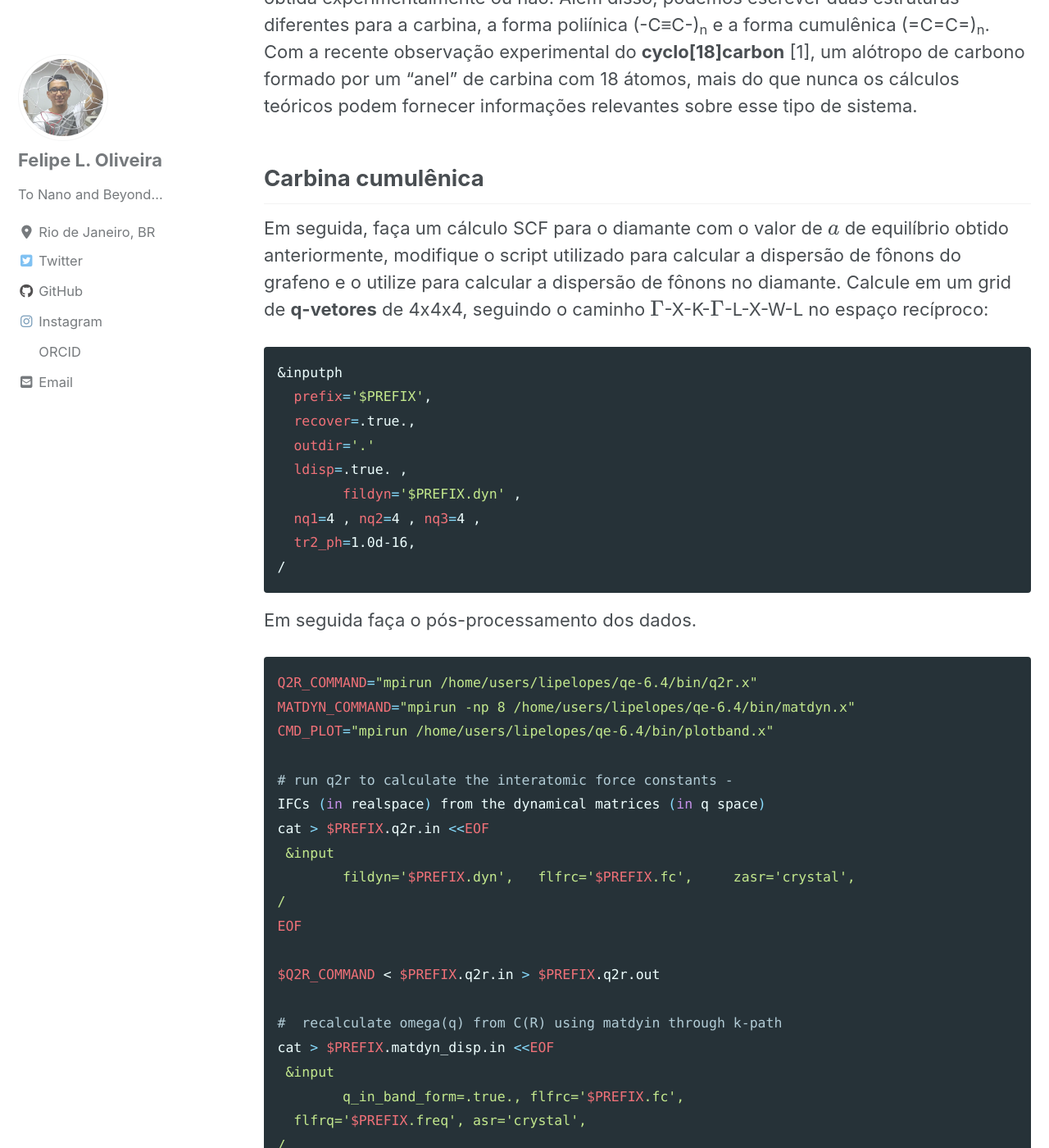
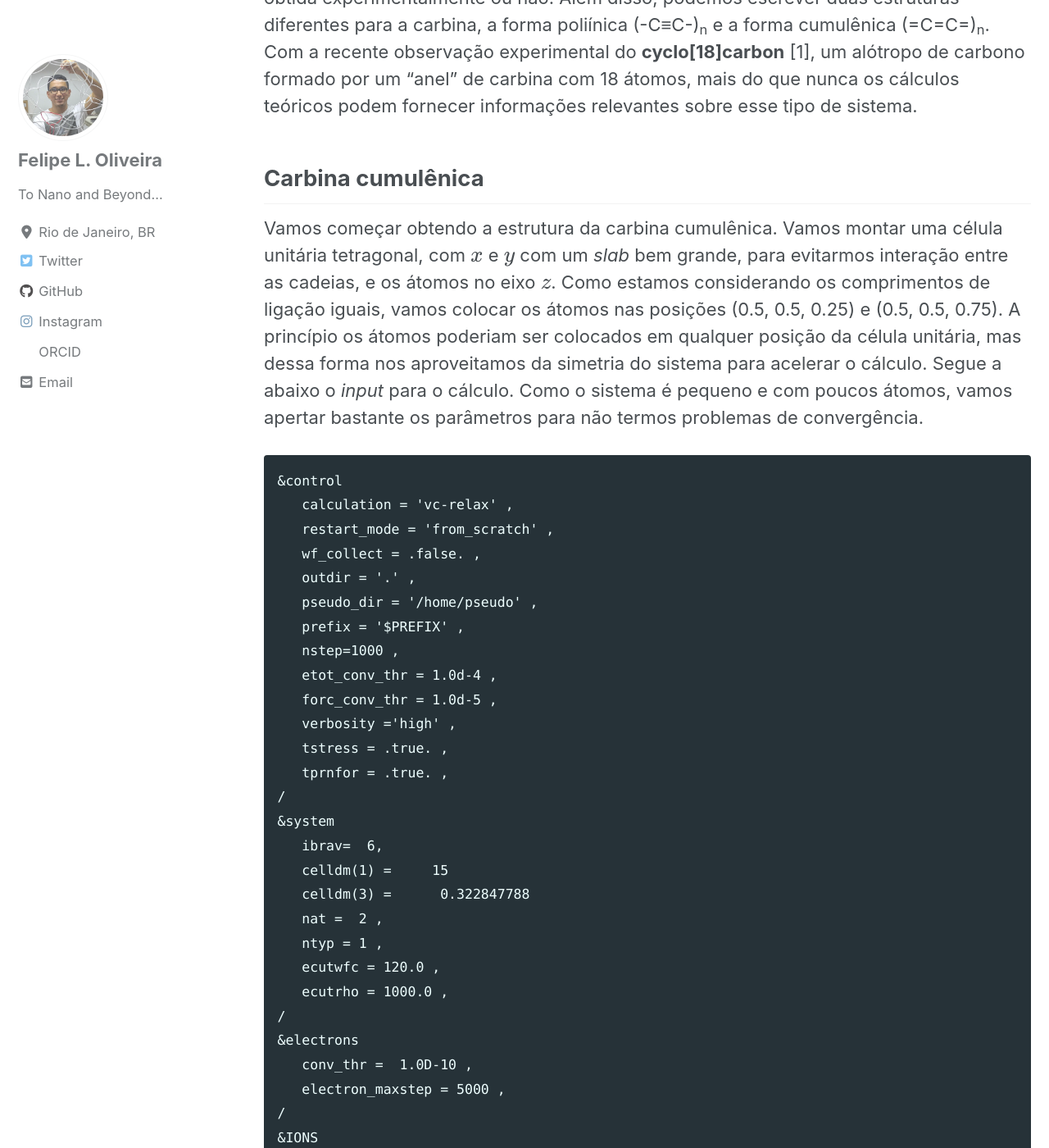
Before and after one commit to lipelopesoliveira/lipelopesoliveira.github.io, a Jekyll site: the page built from _posts/Tutorial_QE/2019-09-28-cap2-4.md, in a window 1280 px wide and 1400 px high, scrolled down 1396 px. Shown: the whole window at 82% size. Built offline with Jekyll 4.4.1, drawn with Linux system fonts in a browser that asks for light colours; cached includes are drawn as plain includes; nearby versions of some CDN libraries; formulas are drawn with MathJax 3; some of the changed text lies outside the part shown.

Commit message:
Update 2019-09-28-cap2-4.md

````diff
--- a/_posts/Tutorial_QE/2019-09-28-cap2-4.md
+++ b/_posts/Tutorial_QE/2019-09-28-cap2-4.md
@@ -26,89 +26,107 @@ A carbina é um alótropo de carbono formado por átomos de carbono sp ligados e
 
 ## Carbina cumulênica
 
+Vamos começar obtendo a estrutura da carbina cumulênica. Vamos montar uma célula unitária tetragonal, com $$x$$ e $$y$$ com um *slab* bem grande, para evitarmos interação entre as cadeias, e os átomos no eixo $$z$$. Como estamos considerando os comprimentos de ligação iguais, vamos colocar os átomos nas posições (0.5, 0.5, 0.25) e (0.5, 0.5, 0.75). A princípio os átomos poderiam ser colocados em qualquer posição da célula unitária, mas dessa forma nos aproveitamos da simetria do sistema para acelerar o cálculo. Segue a abaixo o *input* para o cálculo. Como o sistema é pequeno e com poucos átomos, vamos apertar bastante os parâmetros para não termos problemas de convergência.
+
+```
+&control
+   calculation = 'vc-relax' ,
+   restart_mode = 'from_scratch' ,
+   wf_collect = .false. ,
+   outdir = '.' ,
+   pseudo_dir = '/home/pseudo' ,
+   prefix = '$PREFIX' ,
+   nstep=1000 ,
+   etot_conv_thr = 1.0d-4 ,
+   forc_conv_thr = 1.0d-5 ,
+   verbosity ='high' ,
+   tstress = .true. ,
+   tprnfor = .true. ,
+/
+&system
+   ibrav=  6,
+   celldm(1) =     15
+   celldm(3) =      0.322847788
+   nat =  2 ,
+   ntyp = 1 ,
+   ecutwfc = 120.0 ,
+   ecutrho = 1000.0 ,
+/
+&electrons
+   conv_thr =  1.0D-10 ,
+   electron_maxstep = 5000 ,
+/
+&IONS
+   ion_dynamics = 'bfgs'
+/
+&CELL
+   cell_dynamics = 'bfgs'
+   cell_dofree = 'z'
+/
+ATOMIC_SPECIES
+   C   12.0107  C.pbe-n-rrkjus_psl.0.1.UPF
+
+ATOMIC_POSITIONS (crystal)
+C       0.50000000     0.50000000     0.25000000
+C       0.50000000     0.50000000     0.75000000
+K_POINTS automatic
+  1 1 36   0 0 0
+```
+
+Perceba que fizemos um cálculo do tipo `vc-relax`, onde tanto os parâmetros de célula quanto os átomos podem relaxar suas posições. Nesse caso, como é um sistema 1D, permitimos somente que a célula unitária relaxe no eixo $$z$$. Ambos átomos e parâmetros de célula devem sempre apresentar a mesma dinâmica de movimentos, que é definida pelo algoritmo de busca de mínimos na superfície de energia potencial. Obtemos então o resultado abaixo:
+
+```
+!    total energy              =     -23.76675019 Ry
+
+...
+
+CELL_PARAMETERS (alat= 15.00000000)
+   1.000000000   0.000000000   0.000000000
+   0.000000000   1.000000000   0.000000000
+   0.000000000   0.000000000   0.322608697
+
+ATOMIC_POSITIONS (crystal)
+C        0.500000000   0.500000000   0.250000216
+C        0.500000000   0.500000000   0.749999784
+```
 
 
+Veja que os átomos apresentaram um pequeno deslocamento no eixo $$x$$, que é absolutamente irrelevante. O parâmetro $$z$$ obtido foi 4.8391 bohr = 2.5601 Å. Ou seja, obtemos um comprimento das ligações cumulênicas de 1.2804 Å.
 
-
-
-
-
-
-
-
-
-
-Em seguida, faça um cálculo SCF para o diamante com o valor de $$a$$ de equilíbrio obtido anteriormente, modifique o script utilizado para calcular a dispersão de fônons do grafeno e o utilize para calcular a dispersão de fônons no diamante. Calcule em um grid de **q-vetores** de 4x4x4, seguindo o caminho $$\Gamma$$-X-K-$$\Gamma$$-L-X-W-L no espaço recíproco:
+Precisamos agora calcular os modos normais de vibração, para ter certeza que essa estrutura corresponde à um mínimo local ou é um ponto de cela. Basta executar um cálculo SCF com a estrutura em equilíbrio obtida e, em seguida, executar os scripts abaixo.
 
 ```bash
+
+PREFIX="carbina"
+PSEUDO_DIR="/home/interlab/felipe/Pseudo"
+
+CMD_PH="mpirun -np 8 /home/interlab/qe-6.4.1/bin/ph.x -nk 2"
+CMD_DYNMAT="/home/interlab/qe-6.4.1/bin/dynmat.x"
+
+cat>$PREFIX.phG.in<<EOF
+phonons on a grid
 &inputph
-  prefix='$PREFIX',
-  recover=.true.,
-  outdir='.'
-  ldisp=.true. ,
-	fildyn='$PREFIX.dyn' ,
-  nq1=4 , nq2=4 , nq3=4 ,
-  tr2_ph=1.0d-16,
+	prefix='$PREFIX',
+	recover=.true.
+	fildyn='$PREFIX.dyn.G',
+	tr2_ph=1.0d-14,
+	asr=.true.,
 /
-```
-
-Em seguida faça o pós-processamento dos dados.
-
-```bash
-Q2R_COMMAND="mpirun /home/users/lipelopes/qe-6.4/bin/q2r.x"
-MATDYN_COMMAND="mpirun -np 8 /home/users/lipelopes/qe-6.4/bin/matdyn.x"
-CMD_PLOT="mpirun /home/users/lipelopes/qe-6.4/bin/plotband.x"
-
-# run q2r to calculate the interatomic force constants -
-IFCs (in realspace) from the dynamical matrices (in q space)
-cat > $PREFIX.q2r.in <<EOF
- &input
-	fildyn='$PREFIX.dyn',	flfrc='$PREFIX.fc',	zasr='crystal',
+0.0 0.0 0.0
 /
 EOF
+$CMD_PH < $PREFIX.phG.in > $PREFIX.phG.out
 
-$Q2R_COMMAND < $PREFIX.q2r.in > $PREFIX.q2r.out
-
-#  recalculate omega(q) from C(R) using matdyin through k-path
-cat > $PREFIX.matdyn_disp.in <<EOF
- &input
-	q_in_band_form=.true., flfrc='$PREFIX.fc',
-  flfrq='$PREFIX.freq', asr='crystal',
+#Make DynMat Acoustic Sum Rules calculation
+cat>$PREFIX.asr.in<<EOF
+$PREFIX - Acoustic Sum Rules - DynMat
+&input
+	fildyn ='$PREFIX.dyn.G' ,
+	asr='one-dim' ,
 /
-10
-    0.00000000     0.00000000     0.00000000   120 !gG
-    0.00000000     1.00000000     0.00000000    0  !X
-    1.00000000     1.00000000     0.00000000   120 !X
-    0.75000000     0.75000000     0.00000000   120 !K
-    0.00000000     0.00000000     0.00000000   120 !gG
-    0.50000000     0.50000000     0.50000000   120 !L
-    0.00000000     1.00000000     0.00000000    0  !X
-    1.00000000     1.00000000     0.00000000   120 !X
-    0.50000000     1.00000000    -0.00000000   120 !W
-    0.50000000     0.50000000     0.50000000   120 !L
 EOF
-
-$MATDYN_COMMAND < $PREFIX.matdyn_disp.in > $PREFIX.matdyn_disp.out
-
-# Plotband
-cat > $PREFIX.plotband.in <<EOF
-$PREFIX.freq
--150 2000
-freq.plot
-freq.ps
-0.0
-200.0
-0.0
-EOF
-
-$CMD_PLOT < $PREFIX.plotband.in > $PREFIX.plotband.out
+$CMD_DYNMAT < $PREFIX.asr.in > $PREFIX.asr.out
 ```
-
-Abaixo, você pode observar o resultado do cálculo, comparado com valores experimentais obtidos de [3] e [4].
-
-<img src="{{ site.url }}{{ site.baseurl }}/images/posts/tutorial_qe/diamante_phdisp.png" alt="Dispersão de fônons para o diamante">
-
-**Figura 2:** Gráfico da dispersão de fônons pelo k-path: $$\Gamma-X-K-\Gamma-L-X-W-L$$ à esquerda e densidade de estados de vibracionais à direita. Os pontos vermelhos são os dados experimentais para o diamante retirados de [3] e [4].
 
 
 Os dados experimentais estão disponíveis [aqui]({{ site.url }}{{ site.baseurl }}/dados/exp_diamante.csv).
````
